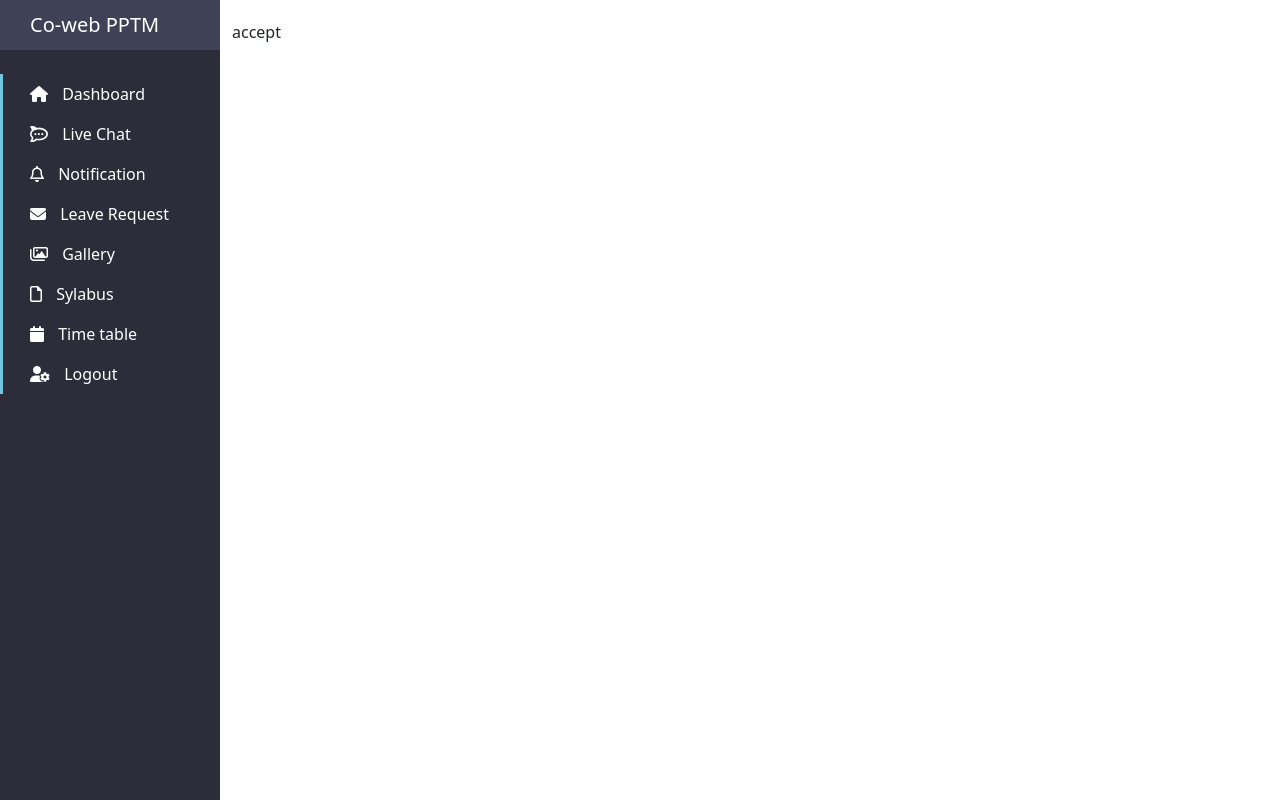
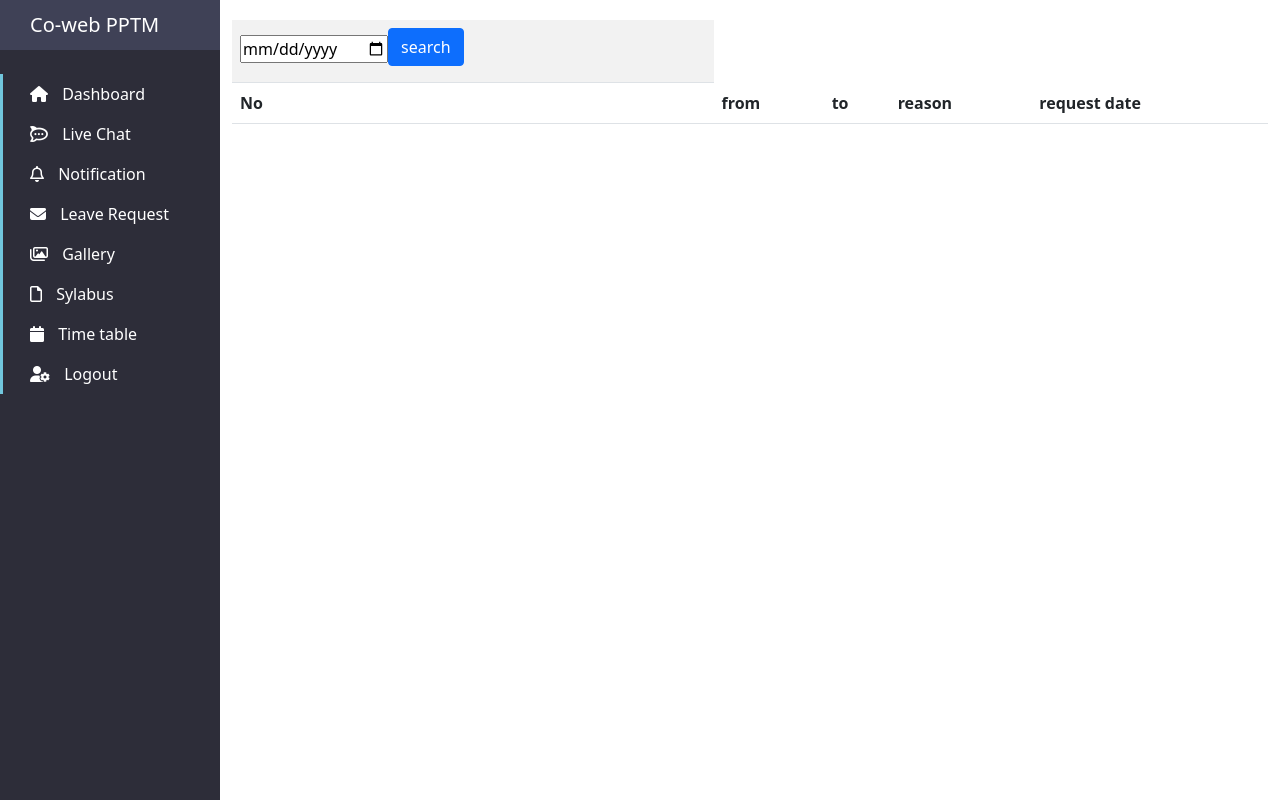
Before and after one commit to mohammedmishalk/college-website, a Django app: page /user/in-box in a window 1280 px wide. Run offline with Django 3.2, Linux system fonts and the light colour scheme; some libraries are stand-ins or nearby versions.

Commit message:
syllabus and leave requset approve

```diff
--- a/users/templates/leave-accept.html
+++ b/users/templates/leave-accept.html
@@ -1,4 +1,29 @@
 {% extends 'index.html' %}
 {% block views %}
-accept
+<form method="post" action="">
+    <table  class="table table-striped  table table-hover" >
+        <tr>
+            <td><input  type="date" value="" name="n1"><input class="btn btn-primary mb-2" type="submit" value="search"></td>
+        </tr>
+        <tr>
+    <th>No</th>
+    <th>from</th>
+    <th>to</th>
+    <th>reason</th>
+    <th>request date</th>
+    </tr>
+    {% for i in data %}
+    <tr>
+        <td>{{i.id}}</td>
+
+        <td>{{i.leave_need_date}}</td>
+        <td>{{i.to}}</td>
+        <td>{{i.des}}</td>
+        <td>{{i.request_date}}</td>
+
+        <td><a href=""{{i.id}}">Approvel</a></td>
+        <td><a href=""{{i.id}}">Reject</a></td>
+    </tr>
+    {% endfor %}
+    </table>
 {% endblock %}
```
Also changed, not shown: sitemanager/templates/add_sylabus.html (+21 -1 lines).
